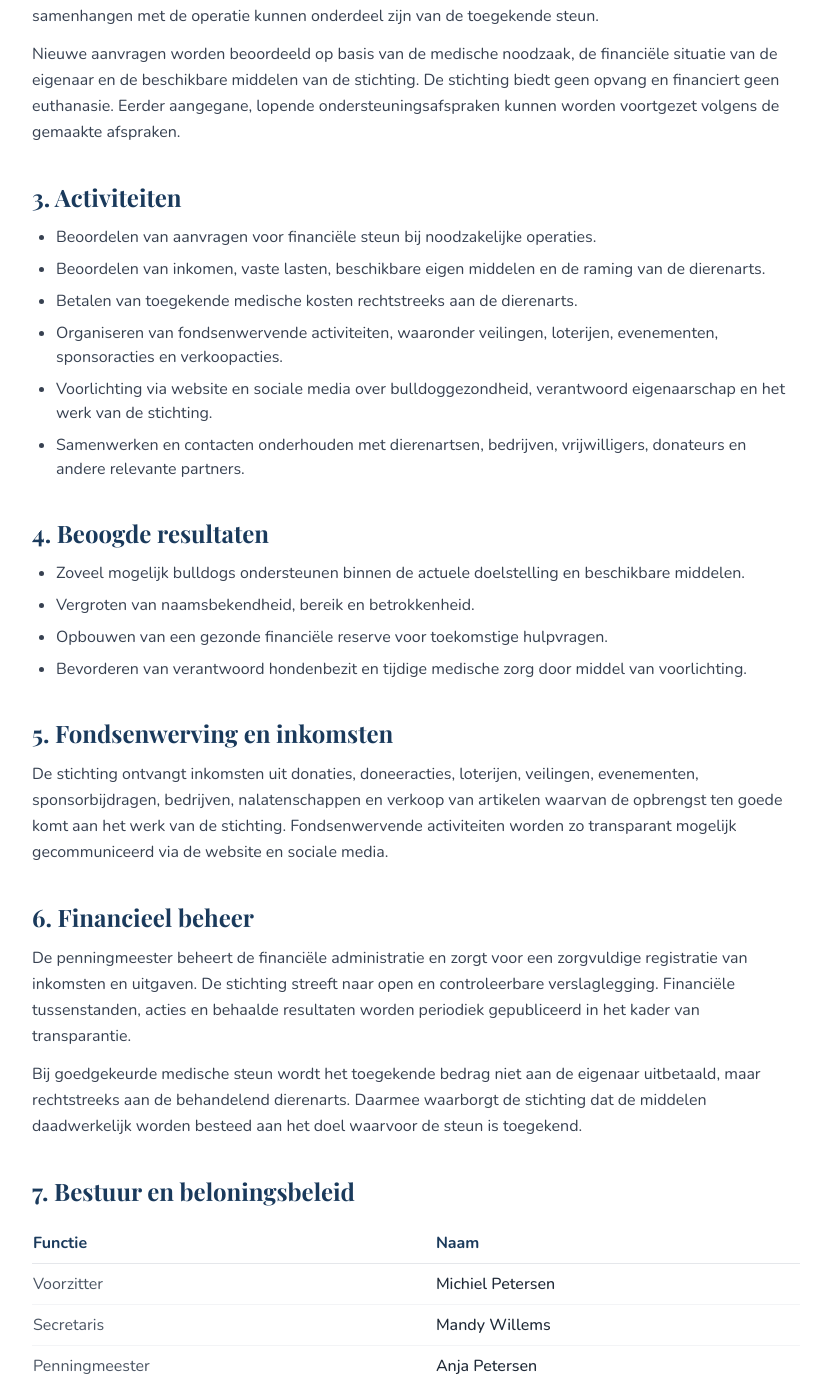
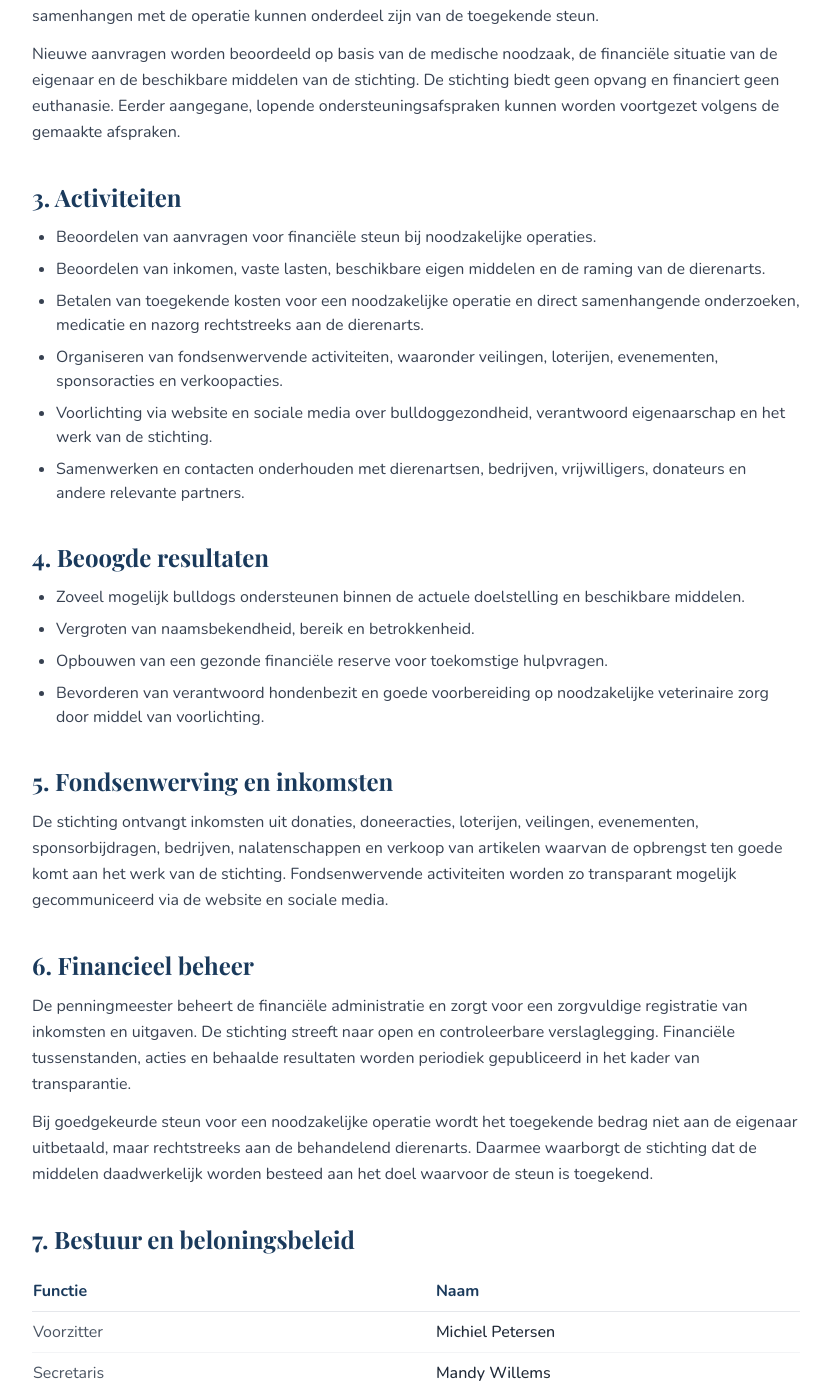
Before and after one commit to michielpetersenmp-cmd/bulldog-website, a Next.js app: page /beleidsplan in a window 1280 px wide. Shown: the part 1333-2717 px from the top of the page, without its empty margins (224-1055 px from the left). Built offline with nearby package versions, Linux system fonts and the light colour scheme; a web font is replaced by a local one.

Commit message:
Beleidsplan terminologie afstemmen op actuele doelstelling

```diff
--- a/src/app/beleidsplan/page.tsx
+++ b/src/app/beleidsplan/page.tsx
@@ -49,7 +49,7 @@ export default function BeleidsplanPage() {
             <section>
               <h2 className="font-display font-bold text-primary text-2xl mb-3">Voorwoord</h2>
               <p className="text-gray-700 leading-relaxed mb-3">
-                Voor u ligt het beleidsplan van Stichting Bulldog Steunfonds Nederland voor de periode 2025-2028. Dit document geeft inzicht in de doelstellingen, werkwijze, financiële kaders en toekomstplannen van de stichting. Als organisatie zetten wij ons in voor het ondersteunen van eigenaren van bulldograssen die financiële hulp nodig hebben voor noodzakelijke medische zorg. Transparantie, zorgvuldigheid en professionaliteit staan hierbij centraal.
+                Voor u ligt het beleidsplan van Stichting Bulldog Steunfonds Nederland voor de periode 2025-2028. Dit document geeft inzicht in de doelstellingen, werkwijze, financiële kaders en toekomstplannen van de stichting. Als organisatie zetten wij ons in voor het ondersteunen van eigenaren van bulldograssen die financiële hulp nodig hebben voor een noodzakelijke operatie van hun hond. Transparantie, zorgvuldigheid en professionaliteit staan hierbij centraal.
               </p>
               <p className="text-gray-700 leading-relaxed">
                 Het bestuur ziet dit beleidsplan als leidraad voor de komende jaren en als instrument om onze maatschappelijke doelstelling zo effectief mogelijk te realiseren. Dit document is in oktober 2026 geactualiseerd om de actuele samenstelling van het bestuur, de huidige werkwijze en de status van de stichting correct weer te geven.
@@ -92,7 +92,7 @@ export default function BeleidsplanPage() {
               <ul className="list-disc pl-6 space-y-2 text-gray-700">
                 <li>Beoordelen van aanvragen voor financiële steun bij noodzakelijke operaties.</li>
                 <li>Beoordelen van inkomen, vaste lasten, beschikbare eigen middelen en de raming van de dierenarts.</li>
-                <li>Betalen van toegekende medische kosten rechtstreeks aan de dierenarts.</li>
+                <li>Betalen van toegekende kosten voor een noodzakelijke operatie en direct samenhangende onderzoeken, medicatie en nazorg rechtstreeks aan de dierenarts.</li>
                 <li>Organiseren van fondsenwervende activiteiten, waaronder veilingen, loterijen, evenementen, sponsoracties en verkoopacties.</li>
                 <li>Voorlichting via website en sociale media over bulldoggezondheid, verantwoord eigenaarschap en het werk van de stichting.</li>
                 <li>Samenwerken en contacten onderhouden met dierenartsen, bedrijven, vrijwilligers, donateurs en andere relevante partners.</li>
@@ -105,7 +105,7 @@ export default function BeleidsplanPage() {
                 <li>Zoveel mogelijk bulldogs ondersteunen binnen de actuele doelstelling en beschikbare middelen.</li>
                 <li>Vergroten van naamsbekendheid, bereik en betrokkenheid.</li>
                 <li>Opbouwen van een gezonde financiële reserve voor toekomstige hulpvragen.</li>
-                <li>Bevorderen van verantwoord hondenbezit en tijdige medische zorg door middel van voorlichting.</li>
+                <li>Bevorderen van verantwoord hondenbezit en goede voorbereiding op noodzakelijke veterinaire zorg door middel van voorlichting.</li>
               </ul>
             </section>
 
@@ -122,7 +122,7 @@ export default function BeleidsplanPage() {
                 De penningmeester beheert de financiële administratie en zorgt voor een zorgvuldige registratie van inkomsten en uitgaven. De stichting streeft naar open en controleerbare verslaglegging. Financiële tussenstanden, acties en behaalde resultaten worden periodiek gepubliceerd in het kader van transparantie.
               </p>
               <p className="text-gray-700 leading-relaxed">
-                Bij goedgekeurde medische steun wordt het toegekende bedrag niet aan de eigenaar uitbetaald, maar rechtstreeks aan de behandelend dierenarts. Daarmee waarborgt de stichting dat de middelen daadwerkelijk worden besteed aan het doel waarvoor de steun is toegekend.
+                Bij goedgekeurde steun voor een noodzakelijke operatie wordt het toegekende bedrag niet aan de eigenaar uitbetaald, maar rechtstreeks aan de behandelend dierenarts. Daarmee waarborgt de stichting dat de middelen daadwerkelijk worden besteed aan het doel waarvoor de steun is toegekend.
               </p>
             </section>
 
```
